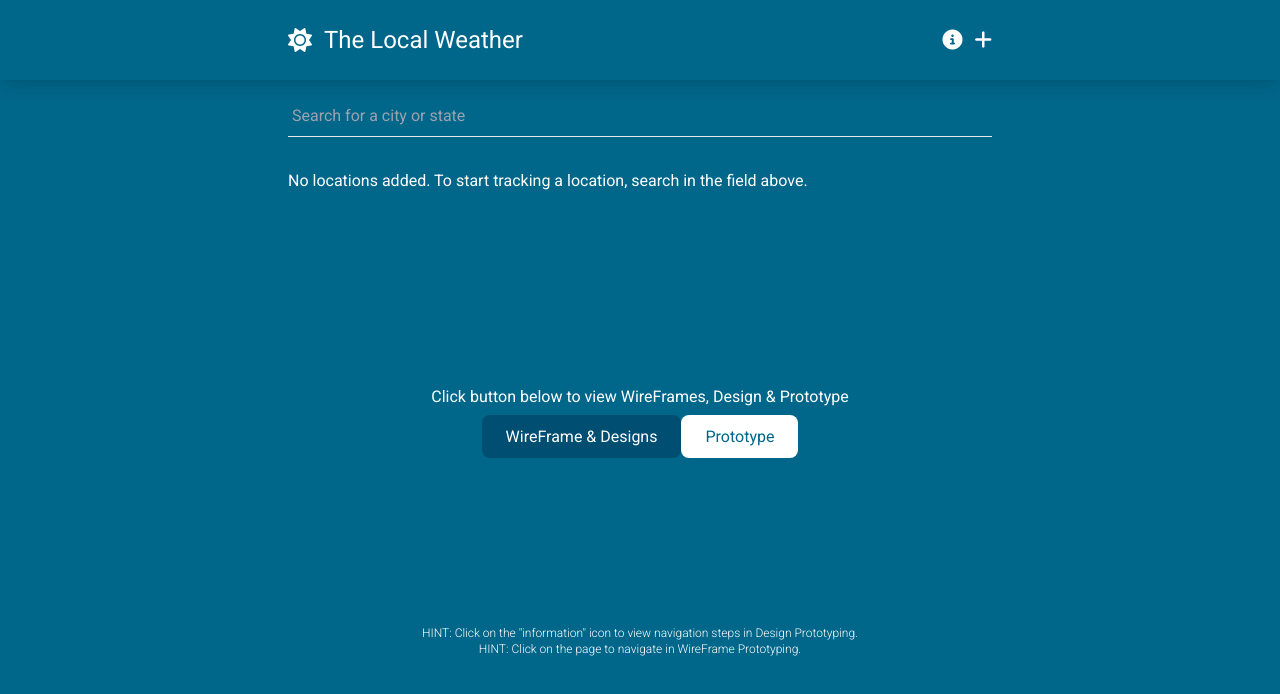
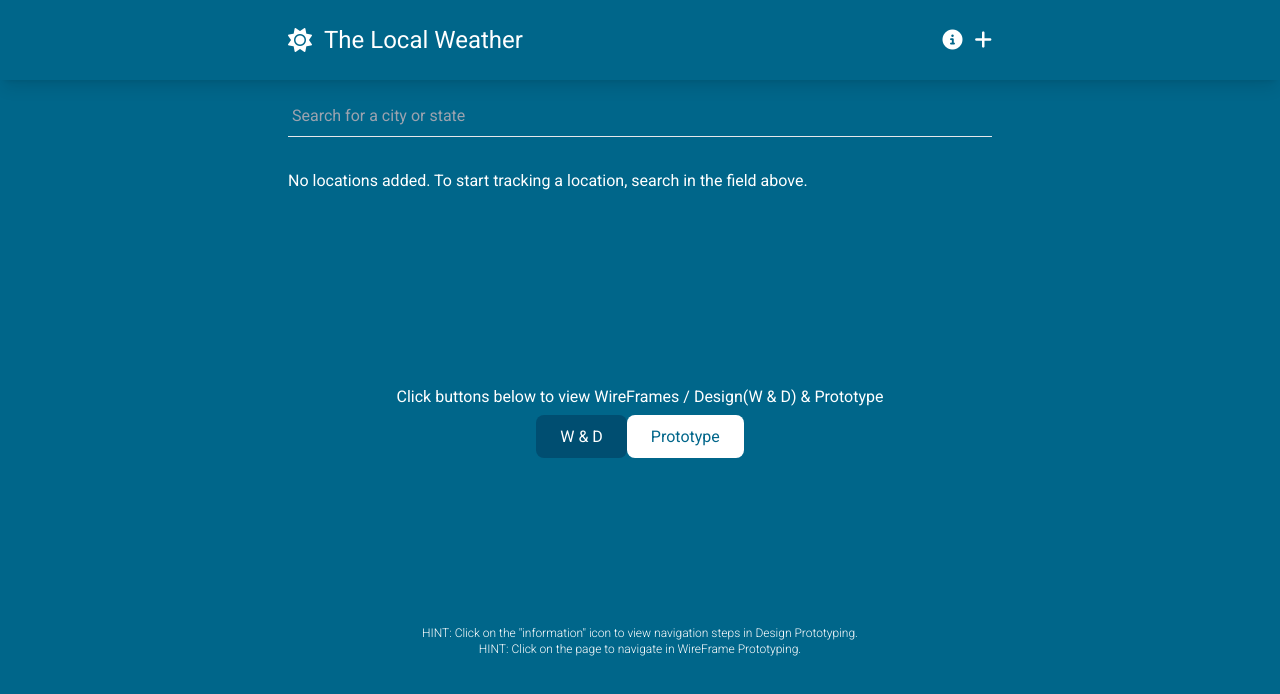
Before and after one commit to MadFury94/weather-app, a Vue app: page / in a window 1280 px wide. Shown: the top 694 px of the page. Built offline with nearby package versions, Linux system fonts and the light colour scheme.

Commit message:
refactored figma button

```diff
--- a/src/views/HomeView.vue
+++ b/src/views/HomeView.vue
@@ -38,14 +38,16 @@
         </template>
       </Suspense>
       <div class="p-10 py-44 text-center">
-        <h1>Click button below to view WireFrames, Design & Prototype</h1>
+        <h1>
+          Click buttons below to view WireFrames / Design(W & D) & Prototype
+        </h1>
 
         <div class="text-center py-4">
           <a
             class="px-6 py-3 border-transparent bg-weather-secondary rounded-lg hover:bg-weather-primary"
             href="https://www.figma.com/file/5SAe2TN4zyUMiBZ88VlM3g/Weather-App-Wireframe?node-id=0%3A1"
             target="#"
-            >WireFrame & Designs</a
+            >W & D</a
           ><a
             class="px-6 py-3 border-transparent bg-white rounded-lg hover:bg-weather-primary hover:text-white text-weather-primary"
             href="https://www.figma.com/proto/5SAe2TN4zyUMiBZ88VlM3g/Weather-App-Wireframe?node-id=1%3A2&scaling=scale-down&page-id=0%3A1&starting-point-node-id=1%3A2&show-proto-sidebar=1"
```
